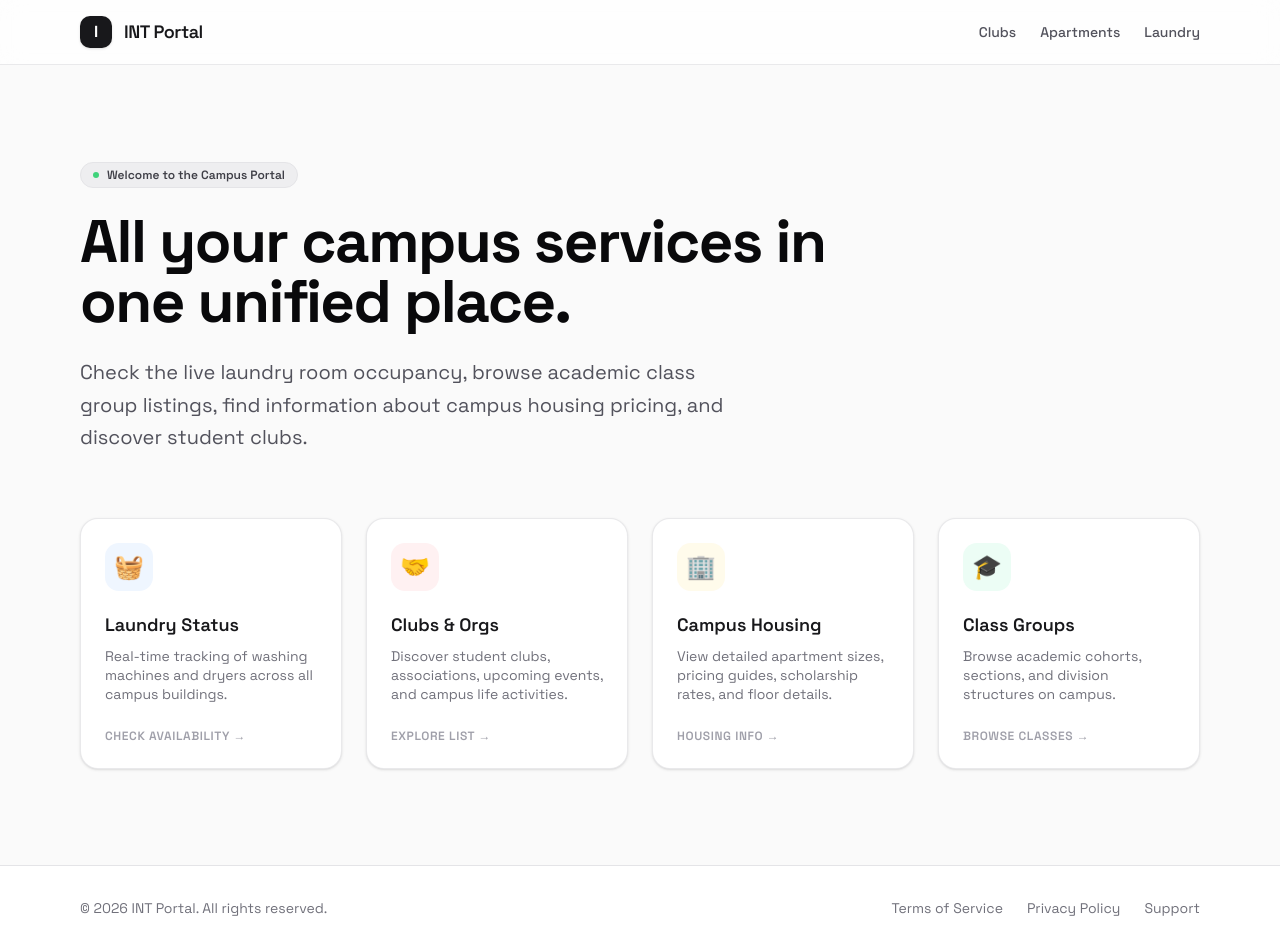
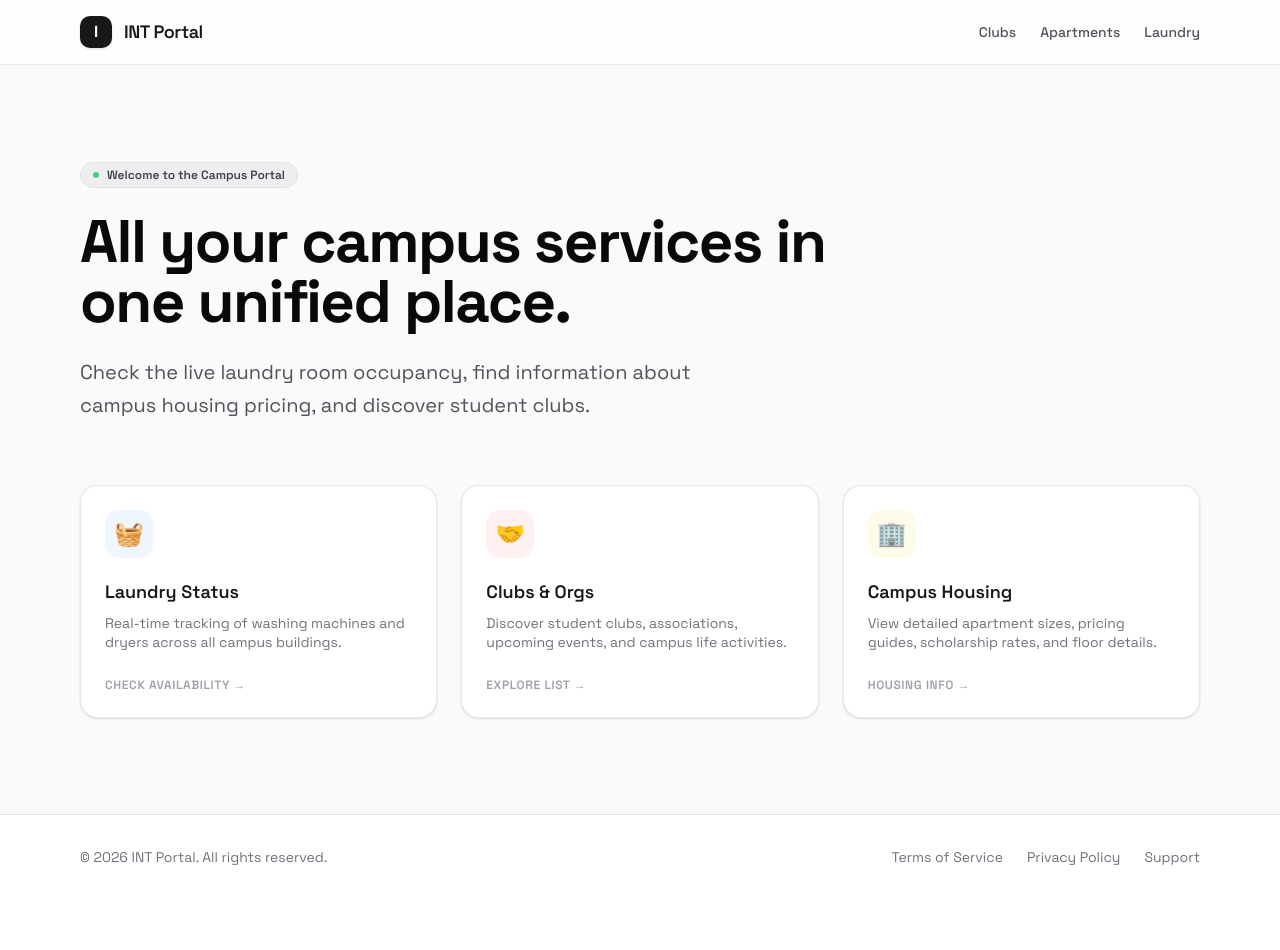
Before and after one commit to INT-Scripts/palantint-frontend, a Next.js app: page / in a window 1280 px wide. After the commit the page ends 899 px from the top, so only its background shows below. Built offline with nearby package versions, Linux system fonts and the light colour scheme.

Commit message:
chore: remove Class Groups card from portal homepage

```diff
--- a/src/app/(portal)/page.tsx
+++ b/src/app/(portal)/page.tsx
@@ -31,12 +31,12 @@ export default function PortalHomePage() {
             All your campus services in one unified place.
           </h1>
           <p className="text-lg sm:text-xl text-zinc-600 mb-10 leading-relaxed max-w-2xl">
-            Check the live laundry room occupancy, browse academic class group listings, find information about campus housing pricing, and discover student clubs.
+            Check the live laundry room occupancy, find information about campus housing pricing, and discover student clubs.
           </p>
         </div>
 
         {/* Feature Grid */}
-        <div className="grid grid-cols-1 md:grid-cols-2 lg:grid-cols-4 gap-6 mt-6">
+        <div className="grid grid-cols-1 md:grid-cols-2 lg:grid-cols-3 gap-6 mt-6">
           <Link href="/laundry" className="group p-6 rounded-2xl bg-white border border-zinc-200/80 shadow-sm hover:shadow-md hover:border-zinc-300 transition-all duration-300 flex flex-col justify-between">
             <div>
               <div className="w-12 h-12 rounded-xl bg-blue-50 text-blue-600 flex items-center justify-center text-2xl mb-5 group-hover:scale-110 transition-transform duration-300">
@@ -81,21 +81,6 @@ export default function PortalHomePage() {
               Housing info →
             </div>
           </Link>
-
-          <Link href="/class-groups" className="group p-6 rounded-2xl bg-white border border-zinc-200/80 shadow-sm hover:shadow-md hover:border-zinc-300 transition-all duration-300 flex flex-col justify-between">
-            <div>
-              <div className="w-12 h-12 rounded-xl bg-emerald-50 text-emerald-600 flex items-center justify-center text-2xl mb-5 group-hover:scale-110 transition-transform duration-300">
-                🎓
-              </div>
-              <h3 className="font-semibold text-lg text-zinc-900 group-hover:text-emerald-600 transition-colors">Class Groups</h3>
-              <p className="text-zinc-500 text-sm mt-2 leading-snug">
-                Browse academic cohorts, sections, and division structures on campus.
-              </p>
-            </div>
-            <div className="flex items-center gap-1.5 text-zinc-400 text-xs font-semibold uppercase tracking-wider mt-6 group-hover:text-emerald-600 transition-colors">
-              Browse classes →
-            </div>
-          </Link>
         </div>
       </section>
 
```
